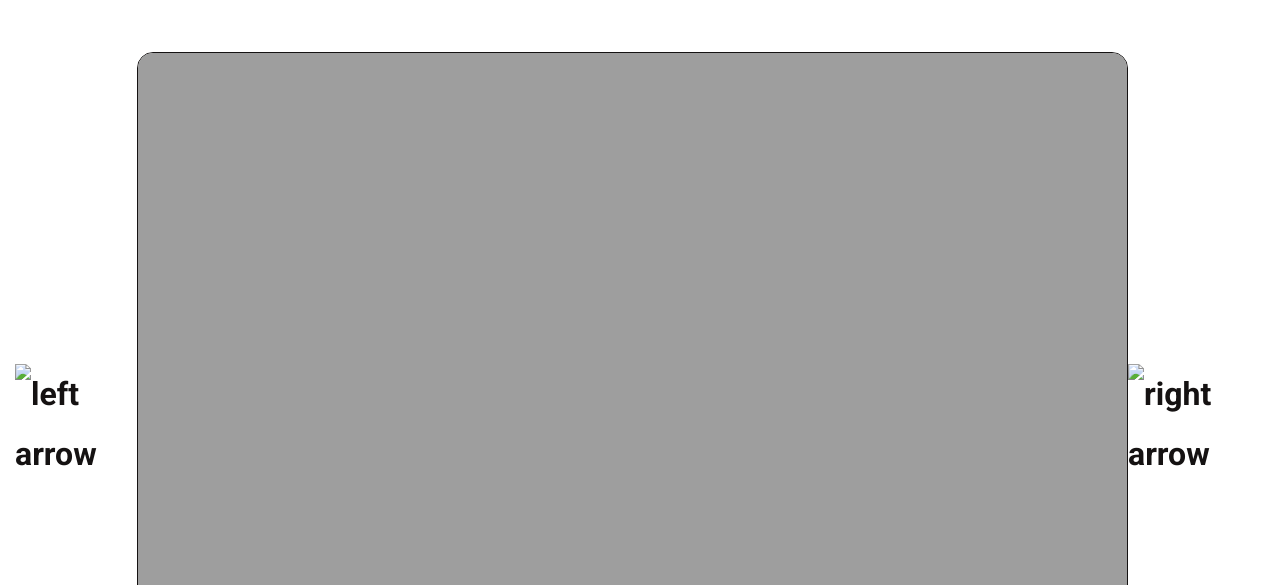
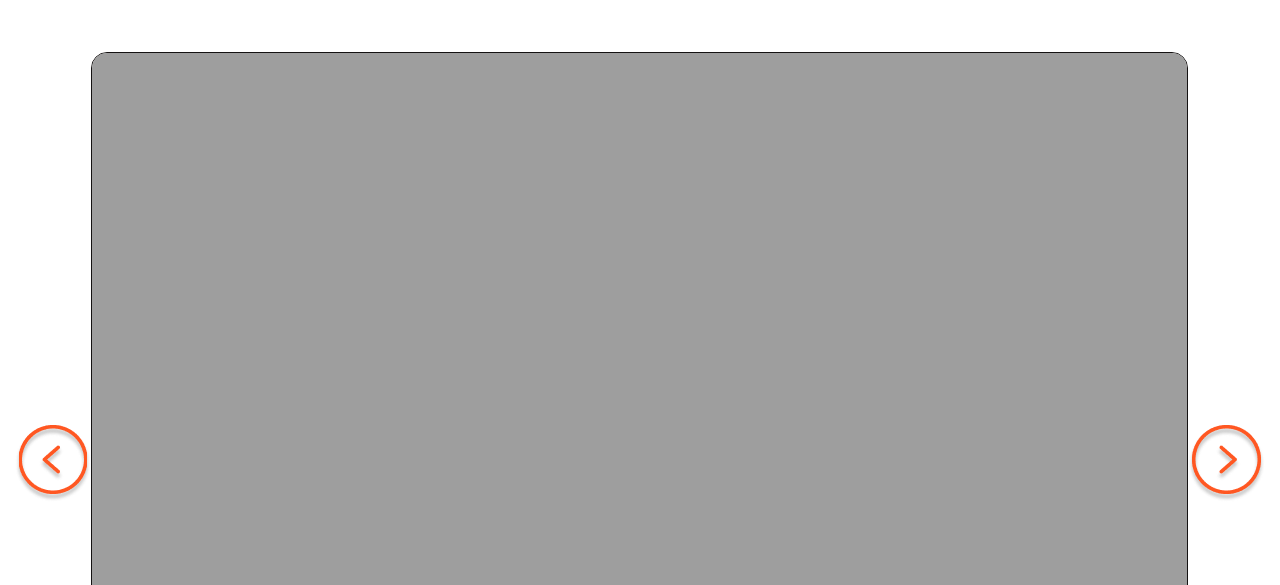
Before and after one commit to Pashkentik/PizzaFive, a plain HTML site: page index.html in a window 1280 px wide. Shown: the part 215-800 px from the top of the page. Drawn offline with Linux system fonts and the light colour scheme; the site is published under a folder, as on GitHub Pages, so addresses that start at the root find nothing; a web font is replaced by a local one.

Commit message:
Update index.html

```diff
--- a/index.html
+++ b/index.html
@@ -69,11 +69,11 @@
                <div class="_container">
                <section class="body_slider_content">
                   <div class="slider_img_block">
-                     <a class="prev" onclick="plusSlides(-1)"><img class="slider_arrow"  src="/img/arrow-left.png" alt="left arrow"></a>
+                     <a class="prev" onclick="plusSlides(-1)"><img class="slider_arrow"  src="./img/arrow-left.png" alt="left arrow"></a>
                      <img class="slider_main_img fade" src="./img/banner2.png" alt="main image">
                      <img class="slider_main_img fade" src="./img/main_banner1.png" alt="main image">
                      <img class="slider_main_img fade" src="./img/banner3.png" alt="main image">
-                     <a class="next" onclick="plusSlides(1)"><img class="slider_arrow" src="/img/arrow-right.png" alt="right arrow"></a>
+                     <a class="next" onclick="plusSlides(1)"><img class="slider_arrow" src="./img/arrow-right.png" alt="right arrow"></a>
                   </div>
                <div class="body_slider_points">
                   <span class="dot" onclick="currentSlide(1)"></span>
```
